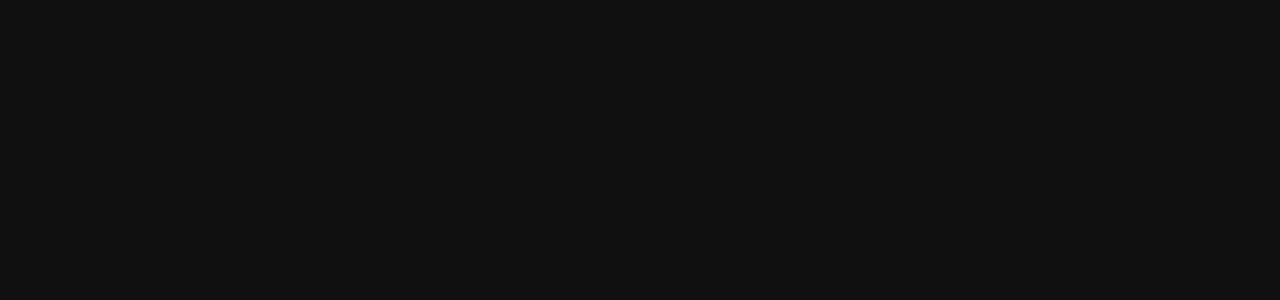
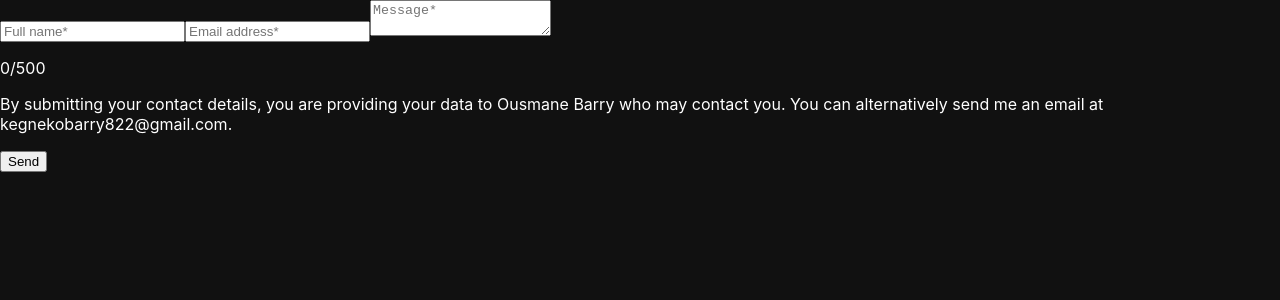
Before and after one commit to ousmanebarry/me, a Next.js app: page /test in a window 1280 px wide. Before the commit this address had no page. Shown: the top 300 px of the page. Built offline with nearby package versions, Linux system fonts and the light colour scheme.

Commit message:
Create test.js

```diff
--- /dev/null
+++ b/pages/test.js
@@ -0,0 +1,5 @@
+import Form from './Form';
+
+export default function Test() {
+	return <Form />;
+}
```
